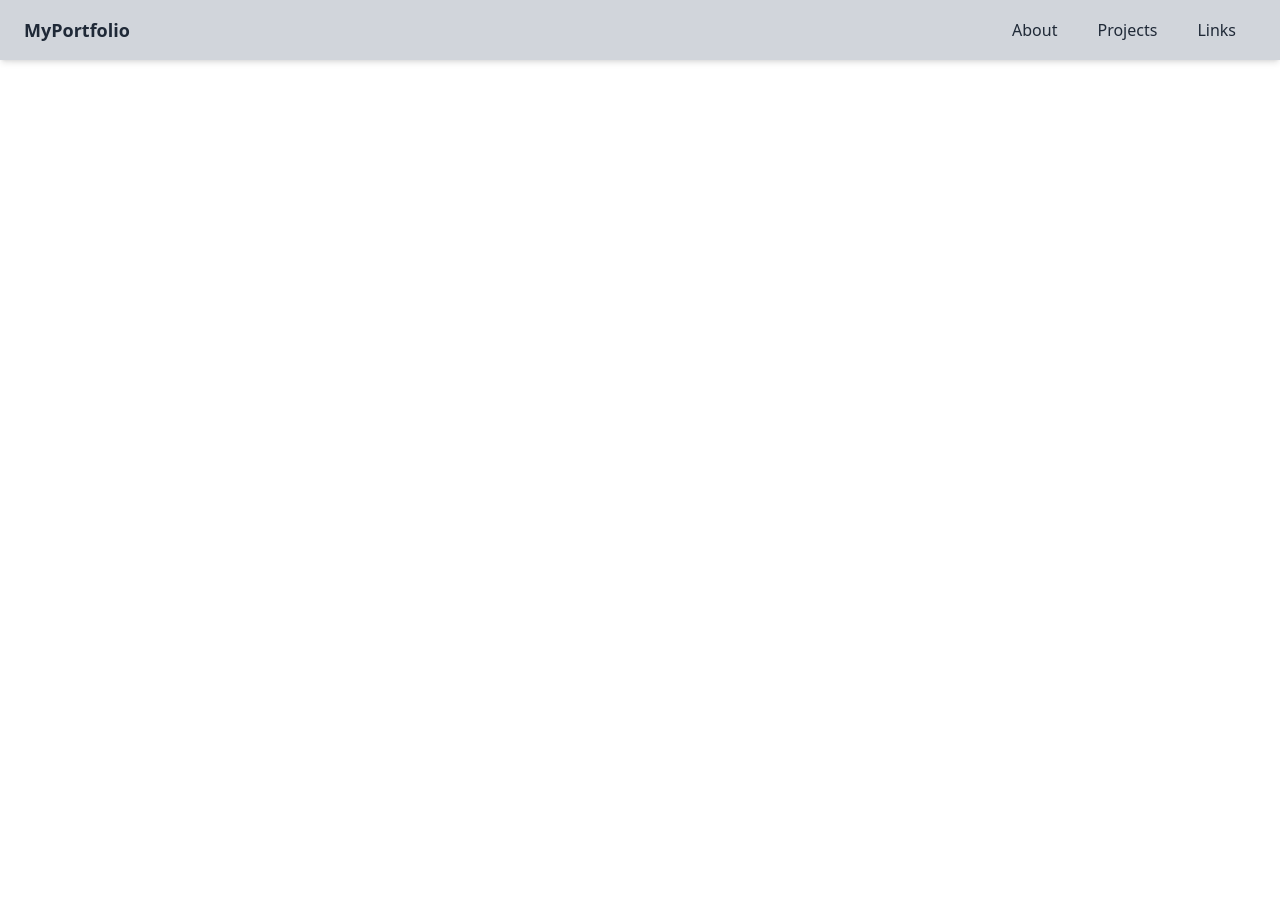
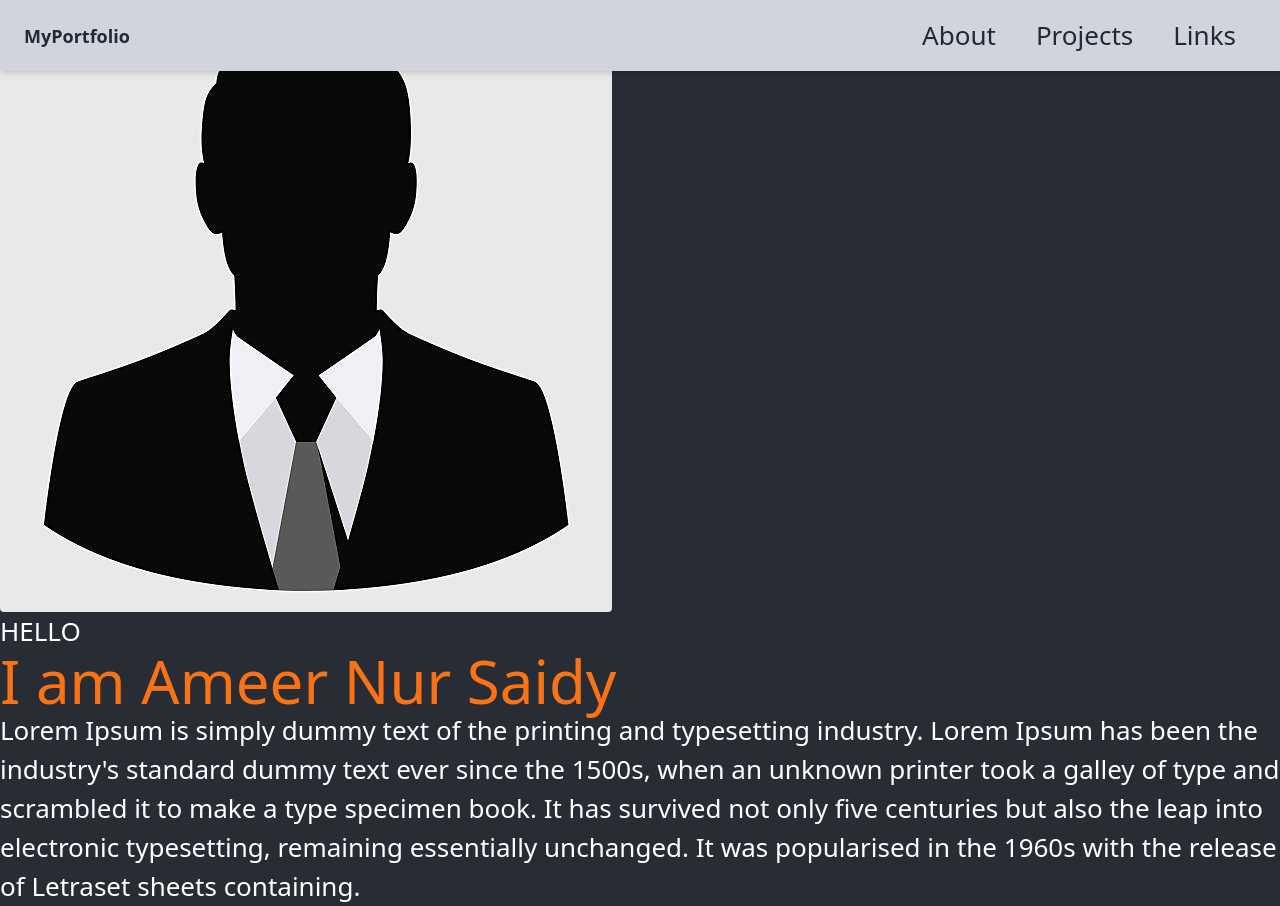
Before and after one commit to anursaidy/anursaidy.github.io, a React (Create React App) app in the folder portfolio-app/: page / in a window 1280 px wide. Before the commit the page ends 800 px from the top, so only its background shows below. Built offline with nearby package versions, Linux system fonts and the light colour scheme.

Commit message:
Added Content To Homepage

```diff
--- a/portfolio-app/src/App.css
+++ b/portfolio-app/src/App.css
@@ -1,5 +1,5 @@
-/* .App {
-  text-align: center;
+.App {
+  /* text-align: center; */
 }
 
 .App-logo {
@@ -35,4 +35,4 @@
   to {
     transform: rotate(360deg);
   }
-} */
+}
--- a/portfolio-app/src/App.js
+++ b/portfolio-app/src/App.js
@@ -1,10 +1,12 @@
 import React from 'react';
 import './App.css';
 import HomePage from './Homepage';
+import Header from './Header';
 function App() {
   return (
     <div className="App">
       <header className="App-header">
+
       <HomePage/>
       </header>
     </div>
--- a/portfolio-app/src/Homepage.js
+++ b/portfolio-app/src/Homepage.js
@@ -1,15 +1,26 @@
 import React from 'react';
 import Header from './Header';
+import profileImage from './images/person.jpg'
 function HomePage() {
   return (
     <div>
-        <Header/>
+     <Header/>
      <div>
-        <h2>Test</h2>
-     </div>
+     <img src= {profileImage} alt="Profile" className="h-auto rounded" />
 
+        <h2>HELLO</h2>
+        <h3 className='text-6xl text-orange-500'>I am Ameer Nur Saidy</h3>
+        <p>
+          Lorem Ipsum is simply dummy text of the printing and typesetting industry.
+          Lorem Ipsum has been the industry's standard dummy text ever since the 1500s,
+          when an unknown printer took a galley of type and scrambled it to make a type
+          specimen book. It has survived not only five centuries but also the leap into
+          electronic typesetting, remaining essentially unchanged. It was popularised in
+          the 1960s with the release of Letraset sheets containing.
+        </p>
+        </div>
+        </div>
 
-    </div>
   );
 }
 
```
Also changed, not shown: portfolio-app/src/images/person.jpg (added).
